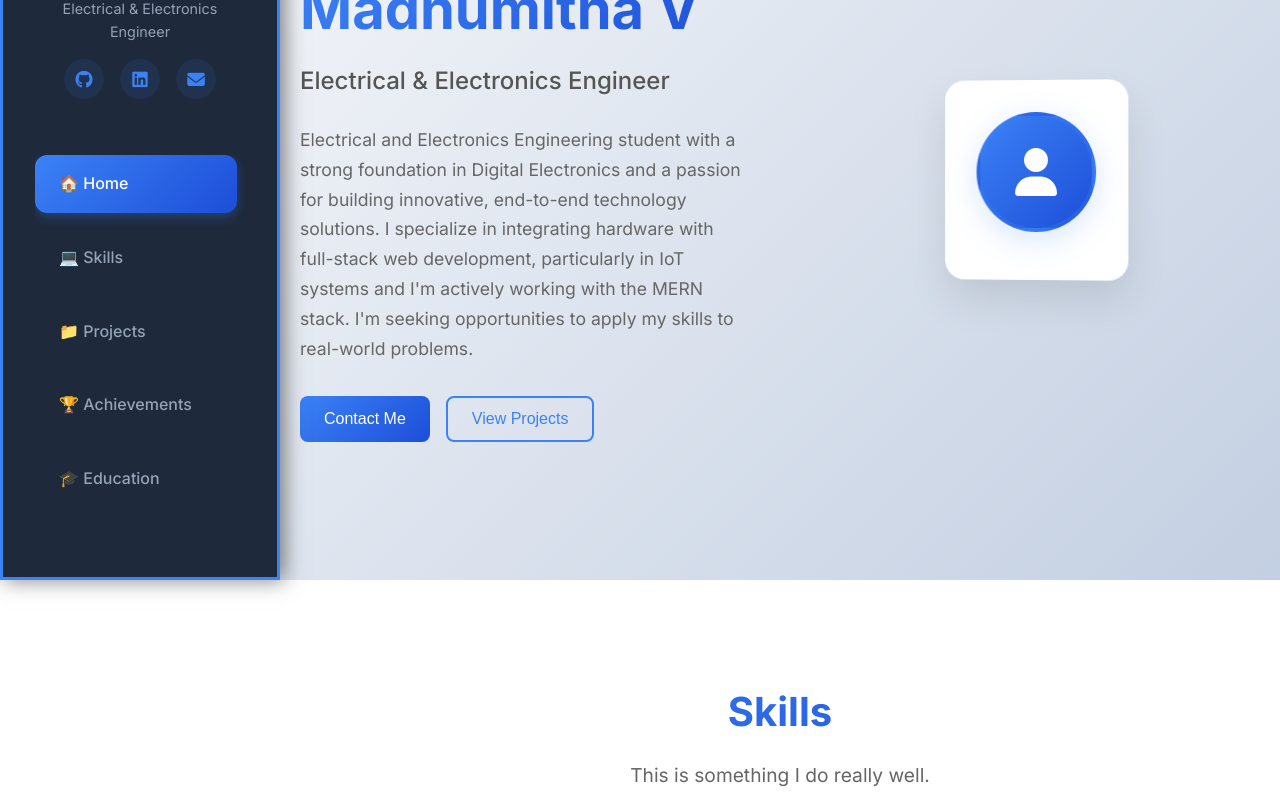
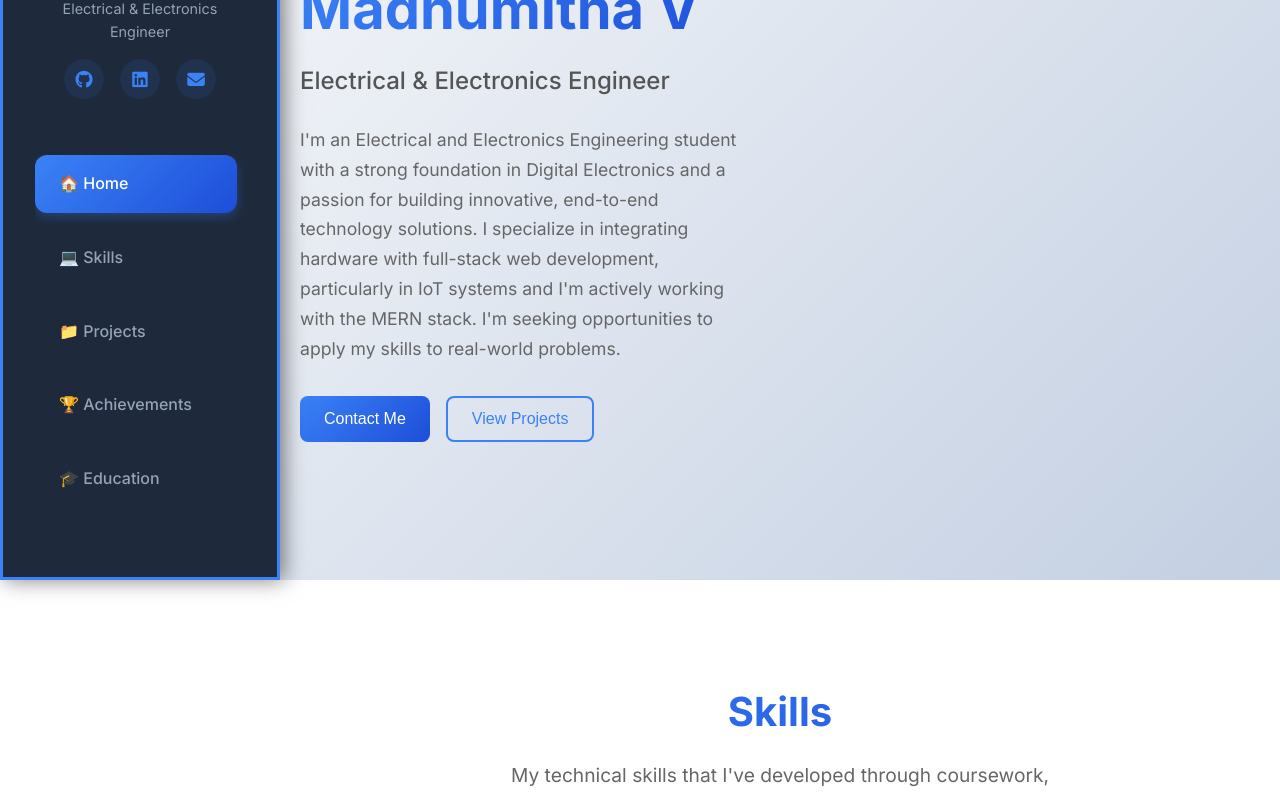
Before and after one commit to madhumitha27V/PORTFOLIO, a React (Create React App) app: page / in a window 1280 px wide. Shown: the part 220-1016 px from the top of the page. Built offline with nearby package versions, Linux system fonts and the light colour scheme.

Commit message:
Remove profile card/image section from hero

```diff
--- a/src/components/Hero.js
+++ b/src/components/Hero.js
@@ -21,7 +21,7 @@
             <h1 className="hero-name">Madhumitha V</h1>
             <h2 className="hero-title">Electrical & Electronics Engineer</h2>
             <p className="hero-description">
-              Electrical and Electronics Engineering student with a strong foundation in Digital Electronics and a passion for building innovative, end-to-end technology solutions.
+              I'm an Electrical and Electronics Engineering student with a strong foundation in Digital Electronics and a passion for building innovative, end-to-end technology solutions.
               I specialize in integrating hardware with full-stack web development, particularly in IoT systems and I'm actively working with the MERN stack.
               I'm seeking opportunities to apply my skills to real-world problems.
             </p>
@@ -34,14 +34,6 @@
               </button>
             </div>
           </div>
-          <div className="hero-image">
-            <div className="profile-card">
-              <div className="profile-image">
-                <i className="fas fa-user"></i>
-              </div>
-
-            </div>
-          </div>
         </div>
       </div>
     </section>
--- a/src/components/Skills.js
+++ b/src/components/Skills.js
@@ -42,7 +42,7 @@
       <div className="container">
         <div className="section-header">
           <h2>Skills</h2>
-          <p>This is something I do really well.</p>
+          <p>My technical skills that I've developed through coursework, practice and projects.</p>
         </div>
 
         <div className="skills-grid">
```
